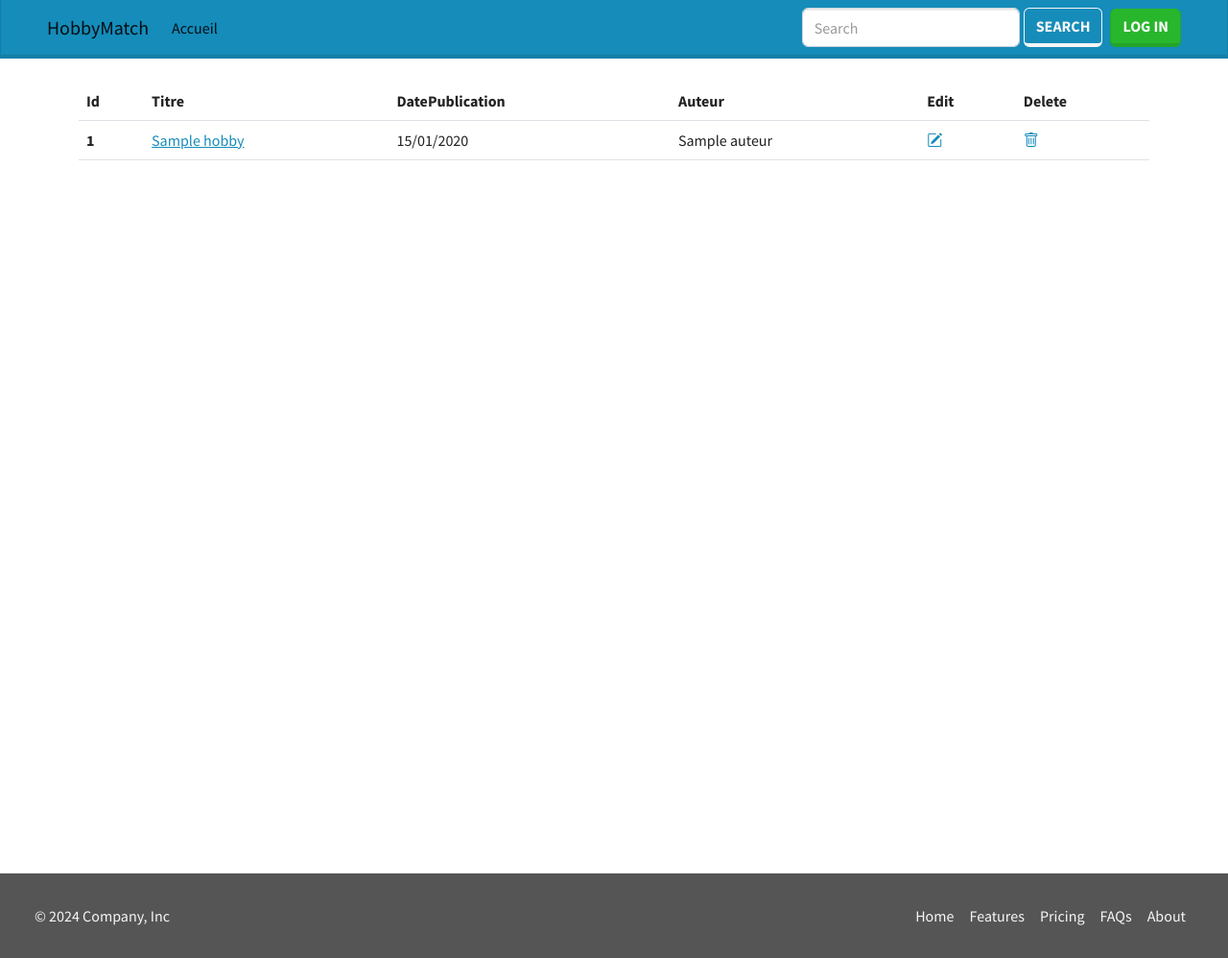
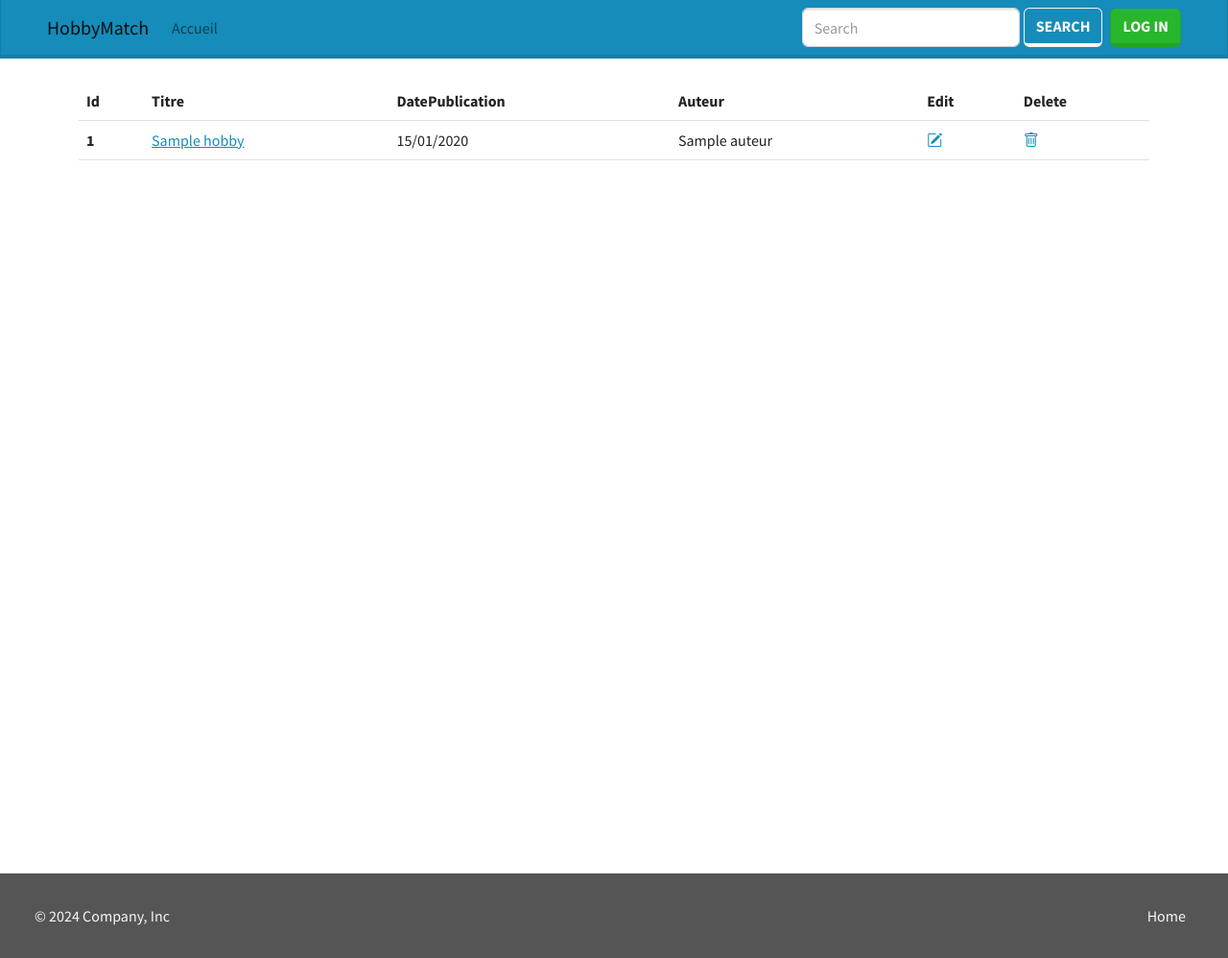
Before and after one commit to taco-greco/HobbyMatch-PHP-MVC-API, a PHP site: template src/View/Admin/Hobby/list.html.twig in a window 1280 px wide. Shown: the whole page at 96% size. Run offline with PHP 8.4, Linux system fonts and the light colour scheme; the template is opened without the code that fills it: most values are stand-ins (such as "Sample title", 1, 10 or a date in 2020); some libraries are stand-ins or nearby versions.

Commit message:
current_uri in AbstractController

```diff
--- a/src/Controller/AbstractController.php
+++ b/src/Controller/AbstractController.php
@@ -21,5 +21,6 @@ abstract class AbstractController
         });
         $this->twig->addFunction($fileExist);
         $this->twig->addGlobal('session', $_SESSION);
+        $this->twig->addGlobal('current_uri', $_SERVER['REQUEST_URI']);
     }
 }
--- a/src/View/base.html.twig
+++ b/src/View/base.html.twig
@@ -14,7 +14,6 @@
 		<link rel="stylesheet" href="https://unpkg.com/leaflet@1.9.4/dist/leaflet.css" integrity="sha256-p4NxAoJBhIIN+hmNHrzRCf9tD/miZyoHS5obTRR9BMY=" crossorigin=""/> {% block css %}{% endblock %}
 		</head>
 		<body>
-
 			<nav class="navbar navbar-expand-lg bg-primary px-2 px-md-4" data-bs-theme="dark">
 				<div class="container-fluid px-2 px-md-4">
 					<a class="navbar-brand" href="/">HobbyMatch</a>
@@ -24,17 +23,17 @@
 					<div class="collapse navbar-collapse" id="navbarSupportedContent">
 						<ul class="navbar-nav me-auto mb-2 mb-lg-0">
 							<li class="nav-item">
-								<a class="nav-link active" aria-current="page" href="/">Accueil</a>
+								<a class="{{ current_uri == '/' ? 'active nav-link' : 'nav-link' }}" href="/">Accueil</a>
 							</li>
 							{% if session.login is defined %}
 								<li class="nav-item">
-									<a class="nav-link" href="/AdminHobby/list">Admin List</a>
+									<a class="{{current_uri == '/AdminHobby/list' ? 'nav-link active' : 'nav-link'}}" href="/AdminHobby/list">Admin List</a>
 								</li>
 								<li class="nav-item">
-									<a class="nav-link" href="/AdminHobby/add">Admin Add</a>
+									<a class="{{current_uri == '/AdminHobby/add' ? 'nav-link active' : 'nav-link'}}" href="/AdminHobby/add">Admin Add</a>
 								</li>
 								<li class="nav-item">
-									<a class="nav-link" href="/Hobby/fixtures">Fixtures</a>
+									<a class="{{current_uri == '/Hobby/fixtures' ? 'nav-link active' : 'nav-link'}}" href="/Hobby/fixtures">Fixtures</a>
 								</li>
 							{% endif %}
 						</ul>
@@ -73,18 +72,18 @@
 						<li class="nav-item">
 							<a href="#" class="nav-link px-2 text-light">Home</a>
 						</li>
+						{% if session.login is defined %}
+
 							<li class="nav-item">
-							<a href="#" class="nav-link px-2 text-light">Features</a>
+								<a href="/AdminHobby/list" class="nav-link px-2 text-light">Admin List</a>
 							</li>
 							<li class="nav-item">
-							<a href="#" class="nav-link px-2 text-light">Pricing</a>
+								<a href="/AdminHobby/add" class="nav-link px-2 text-light">Admin Add</a>
 							</li>
 							<li class="nav-item">
-							<a href="#" class="nav-link px-2 text-light">FAQs</a>
+								<a href="/Hobby/fixtures" class="nav-link px-2 text-light">Fixtures</a>
 							</li>
-						<li class="nav-item">
-							<a href="#" class="nav-link px-2 text-light">About</a>
-						</li>
+						{% endif %}
 					</ul>
 				</footer>
 			</div>
```
Also changed, not shown: 1 other file. Lines whose indentation alone changed are shown as unchanged.
